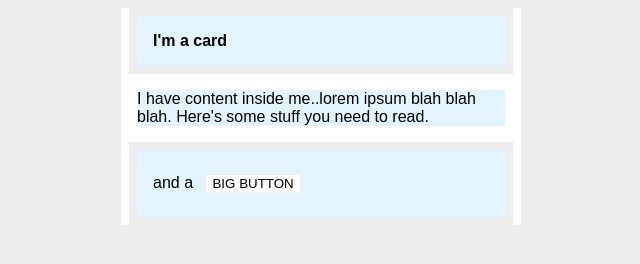
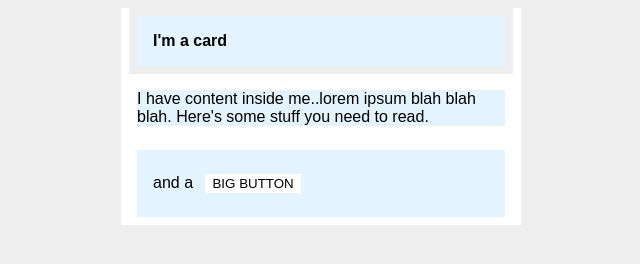
Before and after one commit to jackfine01/intro-css, a plain HTML site: page margin2/index.html in a window 1280 px wide. Shown: the whole page, without its empty margins (319-959 px from the left). Drawn offline with Linux system fonts and the light colour scheme.

Commit message:
modify style.css

```diff
--- a/margin2/style.css
+++ b/margin2/style.css
@@ -27,11 +27,11 @@ body {
     margin-left:  8px;
     margin-right:  8px;
     padding: 16px;
-    border: 8px solid #eee;
+    border: 8px solid white;
   }
 
   button {
     background: white;
-    border: 1px solid #eee;
+    border: 1px solid white;
     margin: 8px;
   }
```
